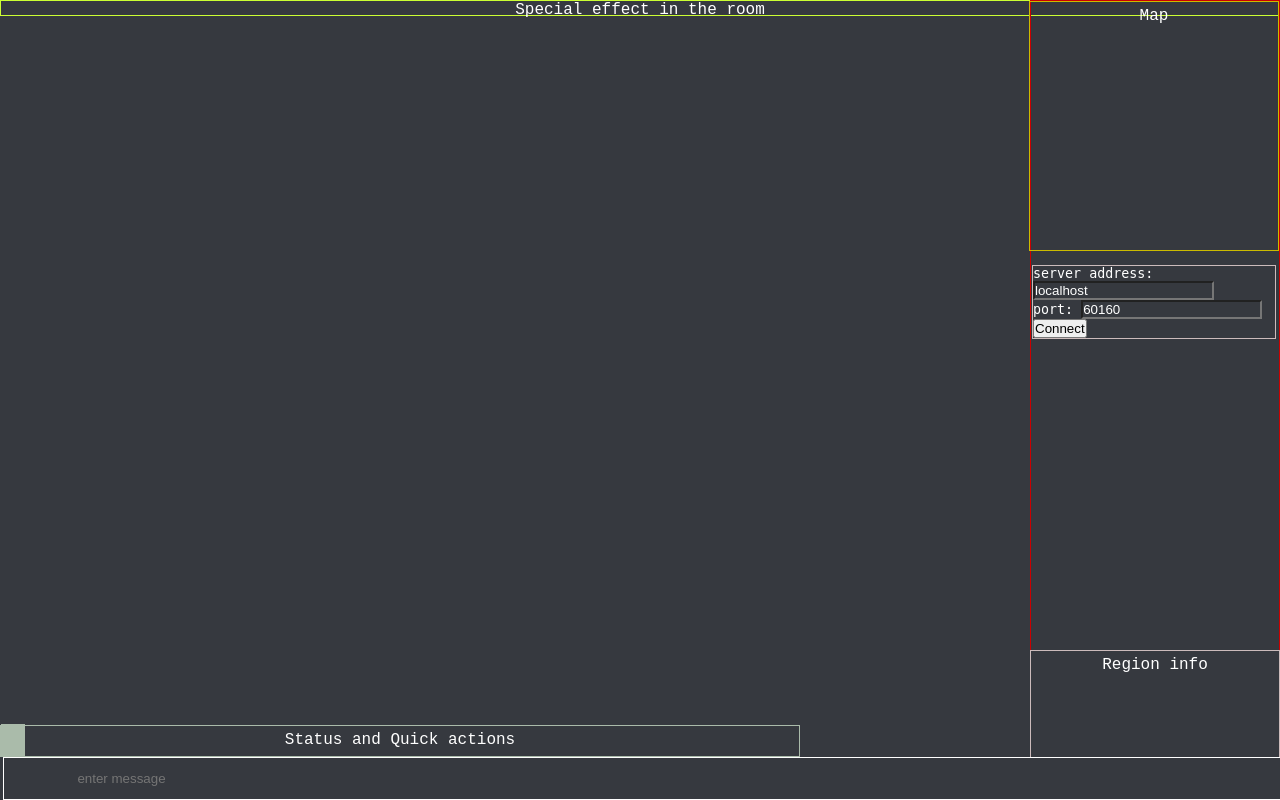
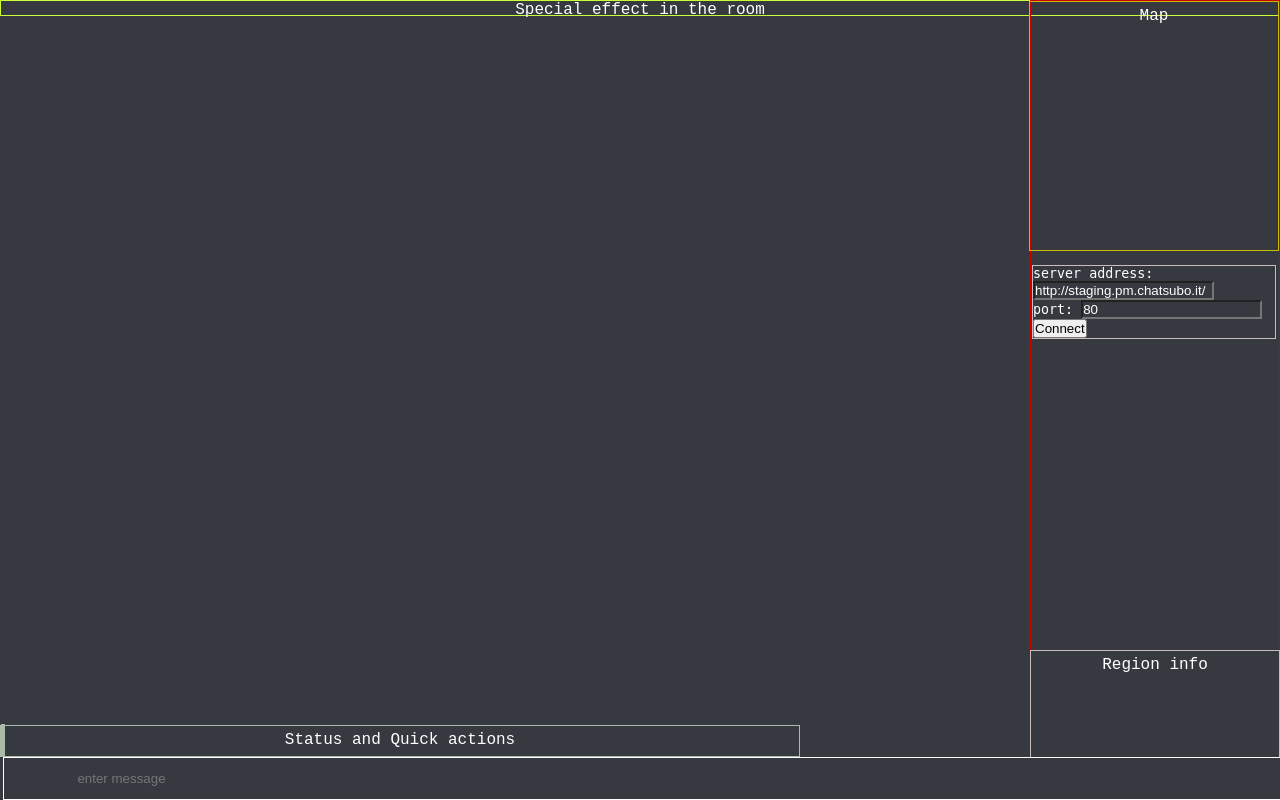
Before and after one commit to ProjectMHQ/projectm, a Flask app: page /system/test_client in a window 1280 px wide. Run offline with Flask 2, Linux system fonts and the light colour scheme; some libraries are stand-ins or nearby versions.

Commit message:
working with remote server

```diff
--- a/core/templates/test_client.html
+++ b/core/templates/test_client.html
@@ -197,6 +197,10 @@
     <div id="specialEffects">
 
         Special effect in the room
+        <div id="output">
+            <ul id="messages">
+            </ul>
+        </div>
     </div>
     <div id="columnRight">
         <div id="map">
@@ -205,9 +209,10 @@
 
 
             <div id="server-info">
-                <span>server address:</span>&nbsp;<input id="serverAddress" type="text" value="localhost">
+                <span>server address:</span>&nbsp;<input id="serverAddress" type="text"
+                    value="http://staging.pm.chatsubo.it/">
                 <br />
-                <span>port:</span>&nbsp;<input id="serverPort" type="text" value="60160">
+                <span>port:</span>&nbsp;<input id="serverPort" type="text" value="80">
                 <br />
                 <button type="button" name="cnn" id="cnn">Connect</button>
             </div>
@@ -223,8 +228,6 @@
 
         Status and Quick actions
         <div id="boxMsg">
-            <ul id="messages">
-            </ul>
             <form action="" id="message-form">
                 <input type="text" name="message" id="message" placeholder="enter message">
             </form>
```
